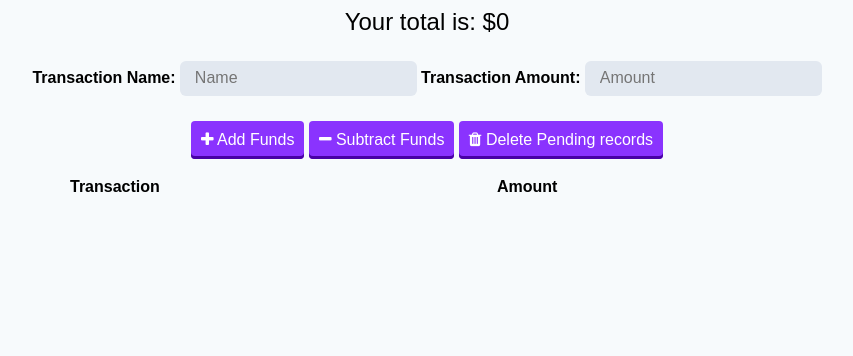
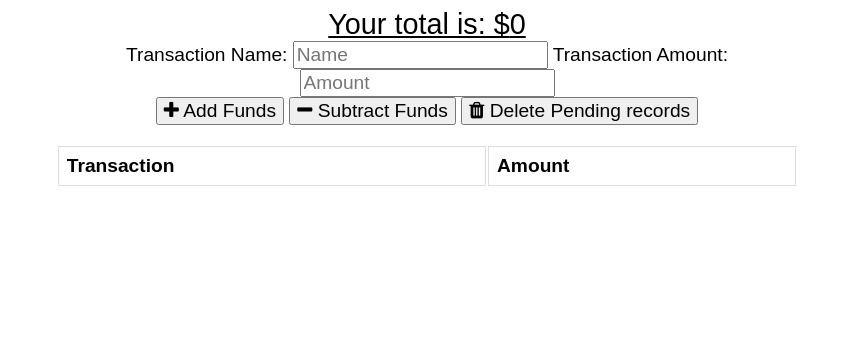
Before and after one commit to sarahsalvini/Budget-Tracker, a website: page public/index.html in a window 1280 px wide. Shown: the whole page, without its empty margins (213-1066 px from the left). Drawn offline with nearby package versions, Linux system fonts and the light colour scheme; no server answers.

Commit message:
edited docs

```diff
--- a/public/style.css
+++ b/public/style.css
@@ -1,55 +1,25 @@
-*,
-*::before,
-*::after {
-  box-sizing: border-box;
-}
-
 body {
-  font-size: 16px;
-  font-family: Arial;
-  background-color: #f7fafc;
-}
-
-button,
-input {
-  font-size: 1em;
+  font-size: 120%;
   font-family: Arial;
 }
 
-label {
-  font-weight: 900;
-}
-
-input {
-  border: 2px solid transparent;
-  border-radius: 6px;
-  padding: 0.4em 0.8em;
-  background-color: #e2e8f0;
-}
-
-input:focus {
-  background-color: #ffffff;
-  border: 2px solid #cbd5e0;
-  outline: 0;
-}
-
-button {
-  background: #8a33fe;
-  border: none;
-  border-radius: 4px;
-  cursor: pointer;
-  color: #ffffff;
-  padding: 10px;
-  box-shadow: inset 0 -3px 0 0 #4801a5;
-}
-
-button:active {
-  box-shadow: none;
-  transform: translateY(3px);
+button, input {
+  font-size: 100%;
+  font-family: Arial;
 }
 
 table {
   width: 100%;
+}
+
+td, th {
+  border: 1px solid #dddddd;
+  text-align: left;
+  padding: 8px;
+}
+
+tr:nth-child(even) {
+  background-color: #dddddd;
 }
 
 .error {
@@ -58,16 +28,18 @@ table {
 
 .wrapper {
   margin: 0 auto;
-  max-width: 800px;
+  max-width: 825px;
   text-align: center;
 }
 
 .total {
   font-size: 150%;
+  text-decoration: underline;
 }
 
-form {
+.form {
   margin-top: 25px;
+  width: 100%;
 }
 
 .transactions {
@@ -77,7 +49,3 @@ form {
   width: 90%;
   margin: 0 auto;
 }
-
-.transaction-buttons {
-  margin-top: 25px;
-}
```
Also changed, not shown: models/transactions.js (+8 -6 lines), routes/api.js (+6 -7 lines), public/icons/icon-192x192.png (added), public/icons/icon-512x512.png (added), server.js (line endings or trailing spaces).
